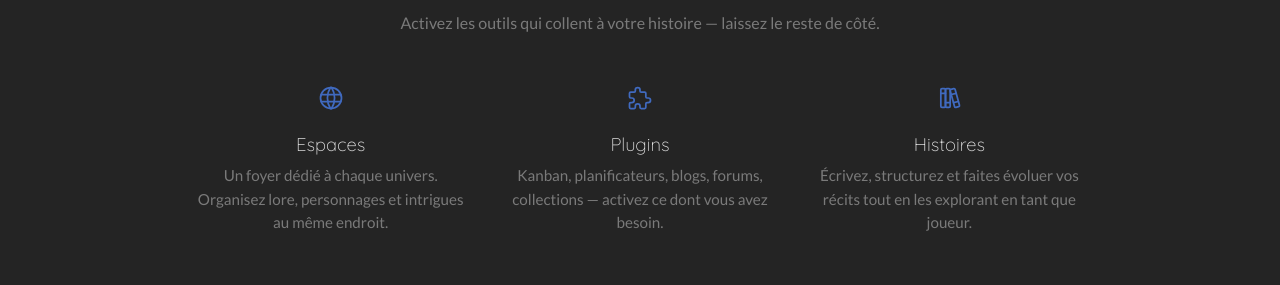
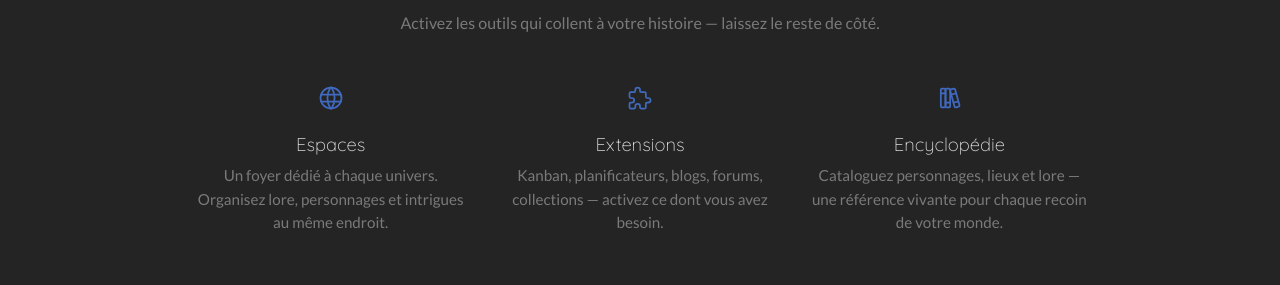
Before and after one commit to mcpronovost/oykus, a React (Vite) app in the folder frontend/: page / in a window 1280 px wide. Shown: the part 920-1205 px from the top of the page. Built offline with nearby package versions, Linux system fonts and the light colour scheme.

Commit message:
rename "stories" to "encyclopedia" in Home page and update translations in English and French

```diff
--- a/frontend/src/pages/Home.tsx
+++ b/frontend/src/pages/Home.tsx
@@ -6,11 +6,11 @@ import { IconBooks, IconPuzzle, IconWorld } from "@tabler/icons-react";
 const FEATURES = [
   { key: "spaces", icon: IconWorld },
   { key: "plugins", icon: IconPuzzle },
-  { key: "stories", icon: IconBooks },
+  { key: "encyclopedia", icon: IconBooks },
 ] as const;
 
 const FOOTER_MENUS = [
-  { key: "product", items: ["spaces", "plugins", "stories"] },
+  { key: "product", items: ["spaces", "plugins", "encyclopedia"] },
   { key: "explore", items: ["guides", "changelog", "community"] },
   { key: "account", items: ["login", "register"] },
 ] as const;
--- a/frontend/src/services/translation/locales/home/en.json
+++ b/frontend/src/services/translation/locales/home/en.json
@@ -10,8 +10,8 @@
   "home.features.spaces.body": "A dedicated home for each universe. Organize lore, characters, and plots in one place.",
   "home.features.plugins.title": "Plugins",
   "home.features.plugins.body": "Kanban trackers, planners, blogs, forums, collections — turn on what you need.",
-  "home.features.stories.title": "Stories",
-  "home.features.stories.body": "Draft, structure, and evolve narratives while you explore them as a player.",
+  "home.features.encyclopedia.title": "Encyclopedia",
+  "home.features.encyclopedia.body": "Catalog people, places, and lore — a living reference for every corner of your world.",
   "home.cta.title": "Ready to begin?",
   "home.cta.subline": "Start building your first space — free to try.",
   "home.cta.login": "Log in",
@@ -24,7 +24,7 @@
   "home.footer.menus.product.title": "Product",
   "home.footer.menus.product.spaces": "Spaces",
   "home.footer.menus.product.plugins": "Plugins",
-  "home.footer.menus.product.stories": "Stories",
+  "home.footer.menus.product.encyclopedia": "Encyclopedia",
   "home.footer.menus.explore.title": "Explore",
   "home.footer.menus.explore.guides": "Guides",
   "home.footer.menus.explore.changelog": "Changelog",
--- a/frontend/src/services/translation/locales/home/fr.json
+++ b/frontend/src/services/translation/locales/home/fr.json
@@ -8,10 +8,10 @@
   "home.features.subline": "Activez les outils qui collent à votre histoire — laissez le reste de côté.",
   "home.features.spaces.title": "Espaces",
   "home.features.spaces.body": "Un foyer dédié à chaque univers. Organisez lore, personnages et intrigues au même endroit.",
-  "home.features.plugins.title": "Plugins",
+  "home.features.plugins.title": "Extensions",
   "home.features.plugins.body": "Kanban, planificateurs, blogs, forums, collections — activez ce dont vous avez besoin.",
-  "home.features.stories.title": "Histoires",
-  "home.features.stories.body": "Écrivez, structurez et faites évoluer vos récits tout en les explorant en tant que joueur.",
+  "home.features.encyclopedia.title": "Encyclopédie",
+  "home.features.encyclopedia.body": "Cataloguez personnages, lieux et lore — une référence vivante pour chaque recoin de votre monde.",
   "home.cta.title": "Prêt à commencer ?",
   "home.cta.subline": "Créez votre premier espace — essayez gratuitement.",
   "home.cta.login": "Connexion",
@@ -23,8 +23,8 @@
   "home.footer.rights": "Tous droits réservés.",
   "home.footer.menus.product.title": "Produit",
   "home.footer.menus.product.spaces": "Espaces",
-  "home.footer.menus.product.plugins": "Plugins",
-  "home.footer.menus.product.stories": "Histoires",
+  "home.footer.menus.product.plugins": "Extensions",
+  "home.footer.menus.product.encyclopedia": "Encyclopédie",
   "home.footer.menus.explore.title": "Explorer",
   "home.footer.menus.explore.guides": "Guides",
   "home.footer.menus.explore.changelog": "Journal",
```
